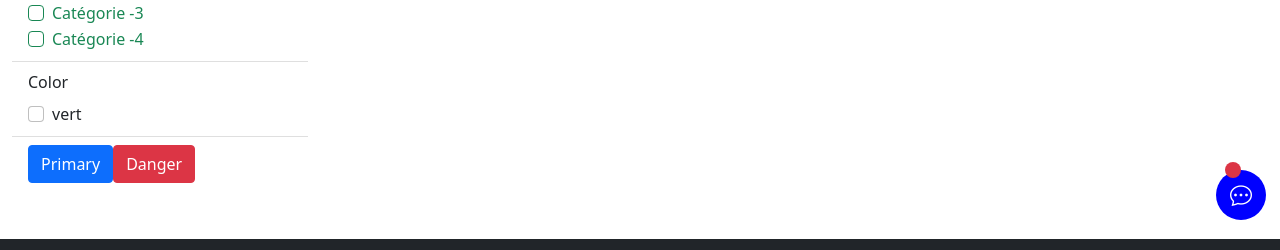
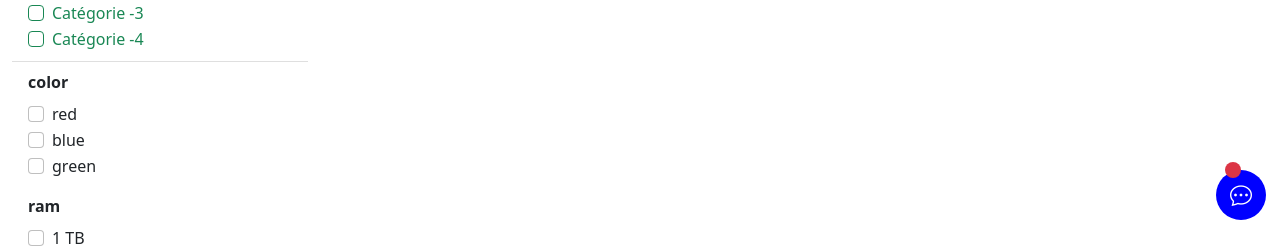
Before and after one commit to dhagnere/Ecommerce--MERN-stack-Project, a React (Create React App) app: page /product-list in a window 1280 px wide. Shown: the part 550-800 px from the top of the page. Built offline with nearby package versions, Linux system fonts and the light colour scheme.

Commit message:
Improve Attributes Section for Filtering Options

```diff
--- a/src/components/AttributesFilterComponent.js
+++ b/src/components/AttributesFilterComponent.js
@@ -3,13 +3,25 @@
 const AttributesFilterComponent = () => {
   return (
     <>
-      <Form.Label>Color</Form.Label>
-      <Form.Check
-        type="checkbox"
-        id="default-checkbox"
-        label="vert"
-      />
-   </>
+      {[
+        { color: ['red', 'blue', 'green'] },
+        { ram: ['1 TB', '2 TB', '4 TB'] },
+      ].map((item, idx) => (
+        <div key={idx} className='mb-3'>
+          <Form.Label>
+            <b>{Object.keys(item)}</b>
+          </Form.Label>
+          {item[Object.keys(item)].map((i, idx) => (
+            <Form.Check
+              key='idx'
+              type='checkbox'
+              id='default-checkbox'
+              label={i}
+            />
+          ))}
+        </div>
+      ))}
+    </>
   )
 }
 
--- a/src/pages/ProductListPage.js
+++ b/src/pages/ProductListPage.js
@@ -28,8 +28,8 @@
             <ListGroup.Item>{<CategoryFilterComponent />}</ListGroup.Item>
             <ListGroup.Item>{<AttributesFilterComponent />}</ListGroup.Item>
             <ListGroup.Item>
-              <Button variant='primary'>Primary</Button>
-              <Button variant='danger'>Danger</Button>
+              <Button variant='primary'>Filter</Button>
+              <Button variant='danger'>Reset filters</Button>
             </ListGroup.Item>
           </ListGroup>
         </Col>
```
